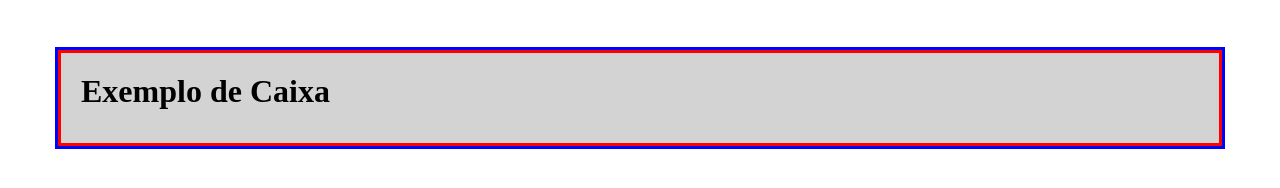
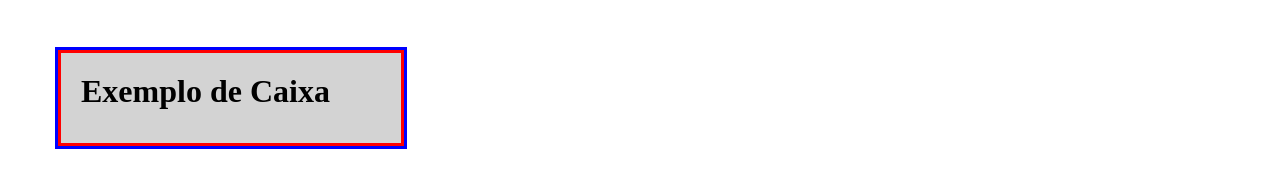
Before and after one commit to Programacao-para-Web-Design/aula-18-09-ewe-dudinha, a plain HTML site: page index.html in a window 1280 px wide. Drawn offline with Linux system fonts and the light colour scheme.

Commit message:
Update index.html

```diff
--- a/index.html
+++ b/index.html
@@ -7,7 +7,7 @@
     <meta http-equiv="X-UA-Compatible" content="IE=edge">
 <head>
    <style> /*Estilo do conteúdo*/
-      h1{ widht: 300px; /*Largura em pxil*/
+      h1{ width: 300px; /*Largura em pxil*/
         height: 50px; /*Altura em pixil*/
         background-color: lightgray; /*Cor do fundo*/
         border-widht: 10px; /*Altura da borda em pixil*/
```
